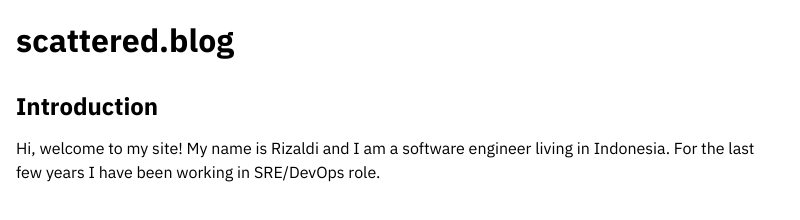
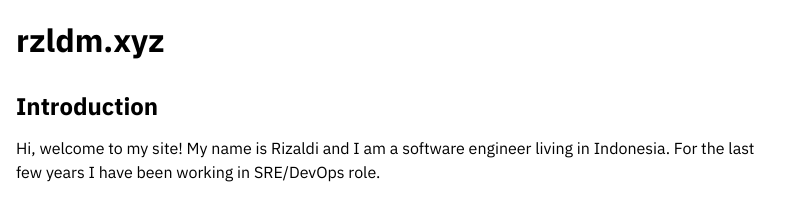
Before and after one commit to rizaldim/personal-site, an Eleventy site: page content/index.md in a window 1280 px wide. Shown: the whole page, without its empty margins (0-800 px from the left). Built offline with nearby package versions, Linux system fonts and the light colour scheme; Eleventy itself is replaced by a stand-in of ours; files that its build step writes are made by us from their sources.

Commit message:
Edit title

```diff
--- a/_includes/layout.njk
+++ b/_includes/layout.njk
@@ -21,7 +21,7 @@
 </head>
 
 <body>
-	<header><h1>scattered.blog</h1></header>
+	<header><h1>rzldm.xyz</h1></header>
 
 	{{ content | safe }}
 </body>
```
